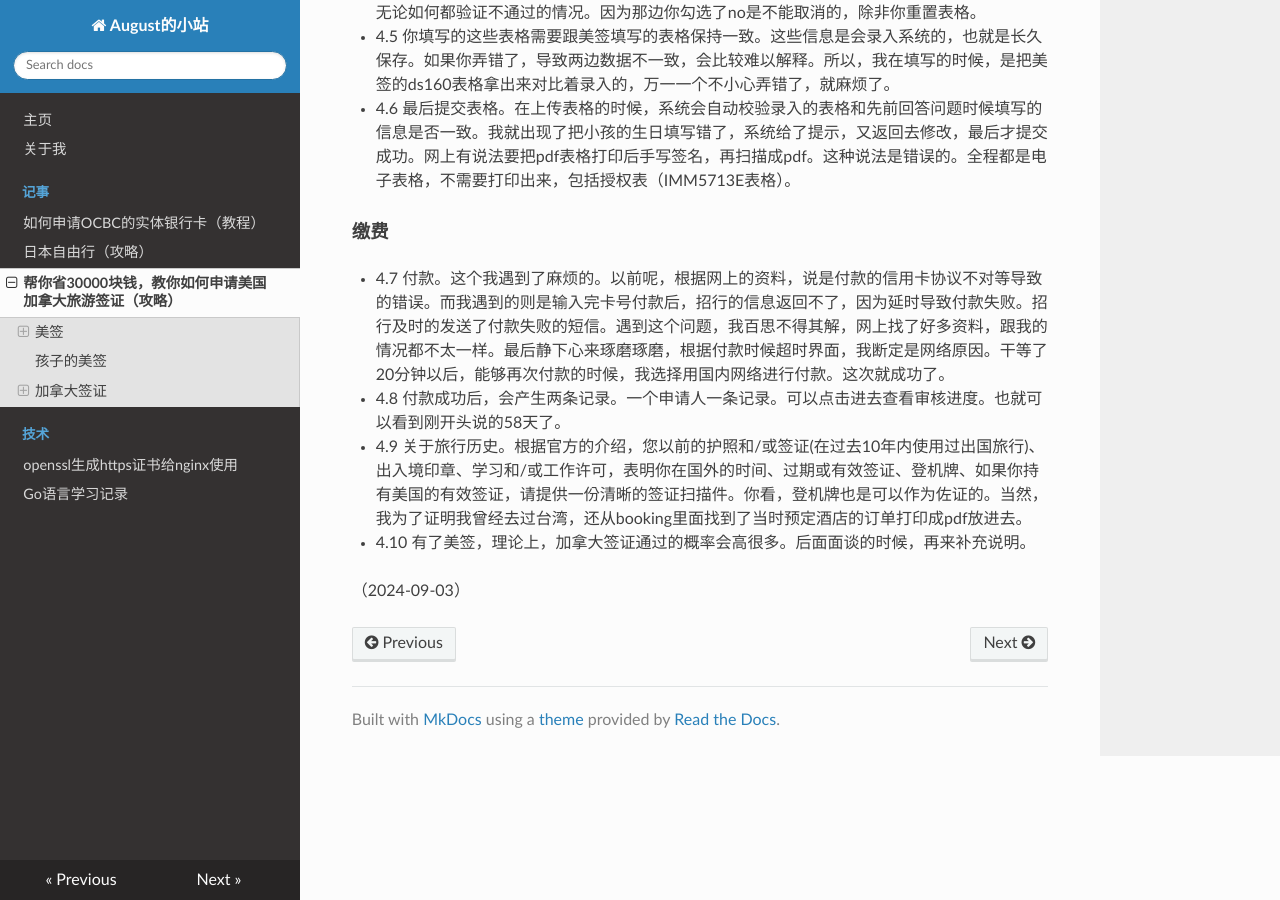
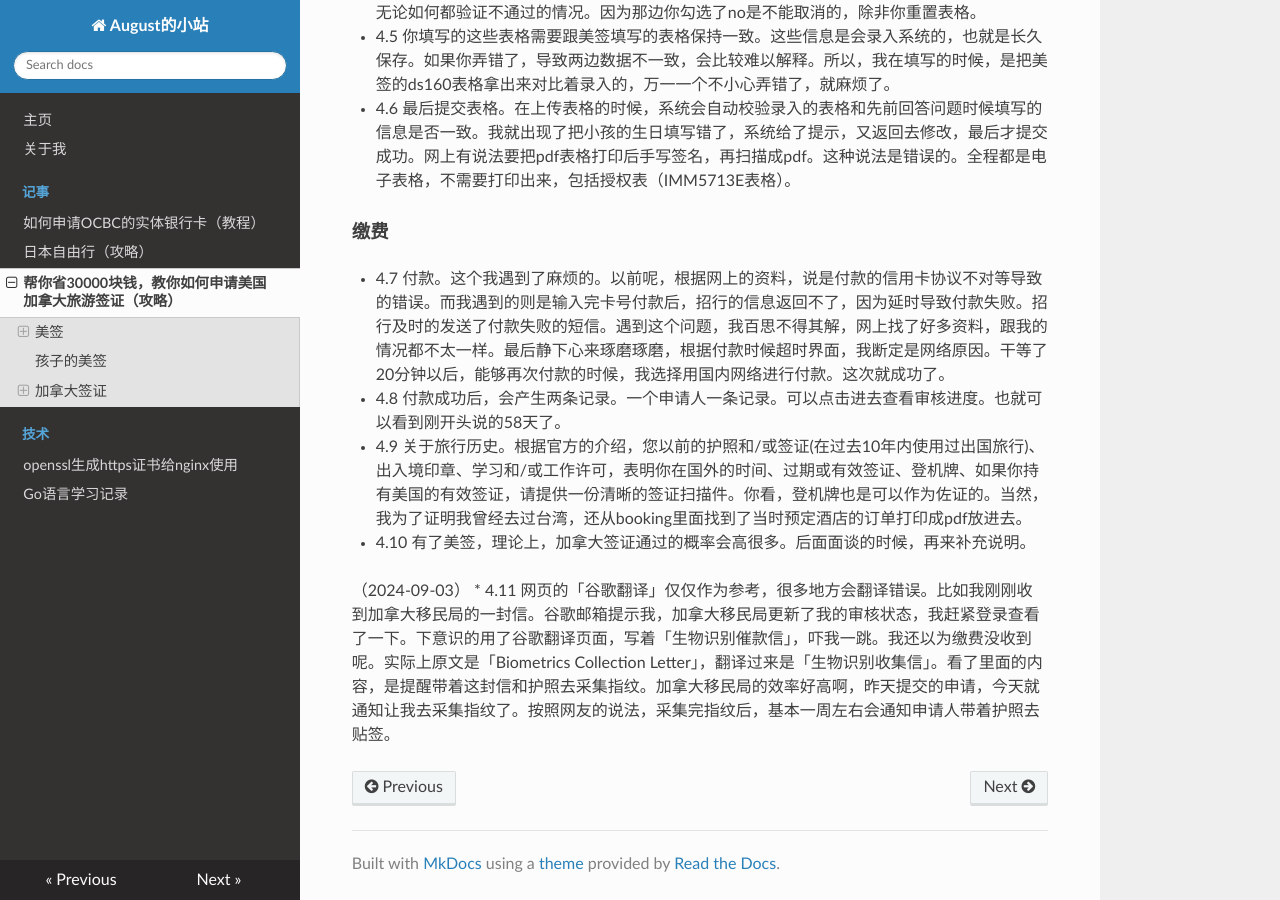
Before and after one commit to ee4ga9d/my-project, an MkDocs documentation site: the page built from docs/2024/08/30.md, in a window 1280 px wide and 900 px high, scrolled down 4411 px. Built offline with MkDocs 1.6.1, drawn with Linux system fonts in a browser that asks for light colours; nearby versions of some CDN libraries.

Commit message:
Visa-Canada

```diff
--- a/docs/2024/08/30.md
+++ b/docs/2024/08/30.md
@@ -102,3 +102,4 @@
 * 4.10 有了美签，理论上，加拿大签证通过的概率会高很多。后面面谈的时候，再来补充说明。
 
   （2024-09-03）
+* 4.11 网页的「谷歌翻译」仅仅作为参考，很多地方会翻译错误。比如我刚刚收到加拿大移民局的一封信。谷歌邮箱提示我，加拿大移民局更新了我的审核状态，我赶紧登录查看了一下。下意识的用了谷歌翻译页面，写着「生物识别催款信」，吓我一跳。我还以为缴费没收到呢。实际上原文是「Biometrics Collection Letter」，翻译过来是「生物识别收集信」。看了里面的内容，是提醒带着这封信和护照去采集指纹。加拿大移民局的效率好高啊，昨天提交的申请，今天就通知让我去采集指纹了。按照网友的说法，采集完指纹后，基本一周左右会通知申请人带着护照去贴签。
```
